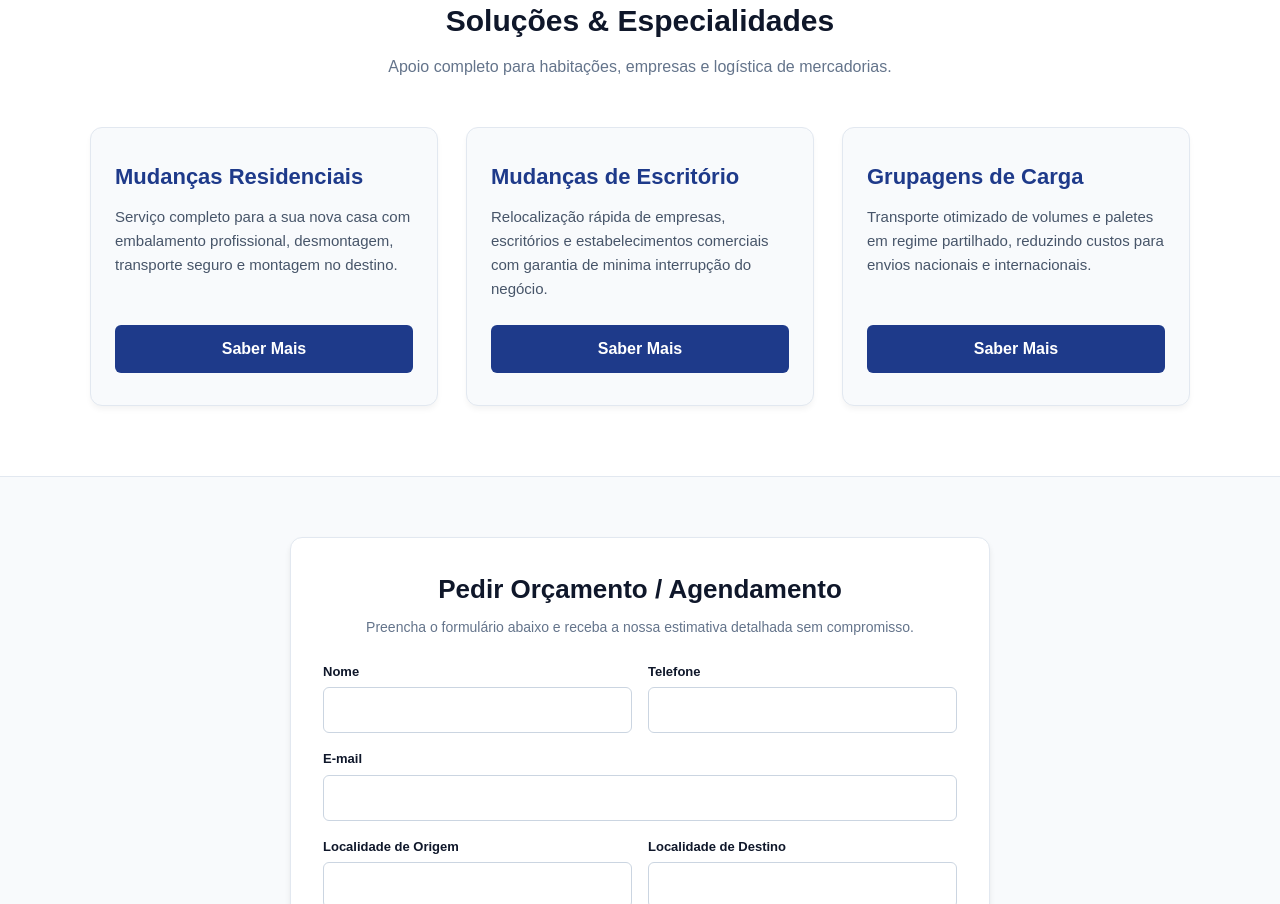
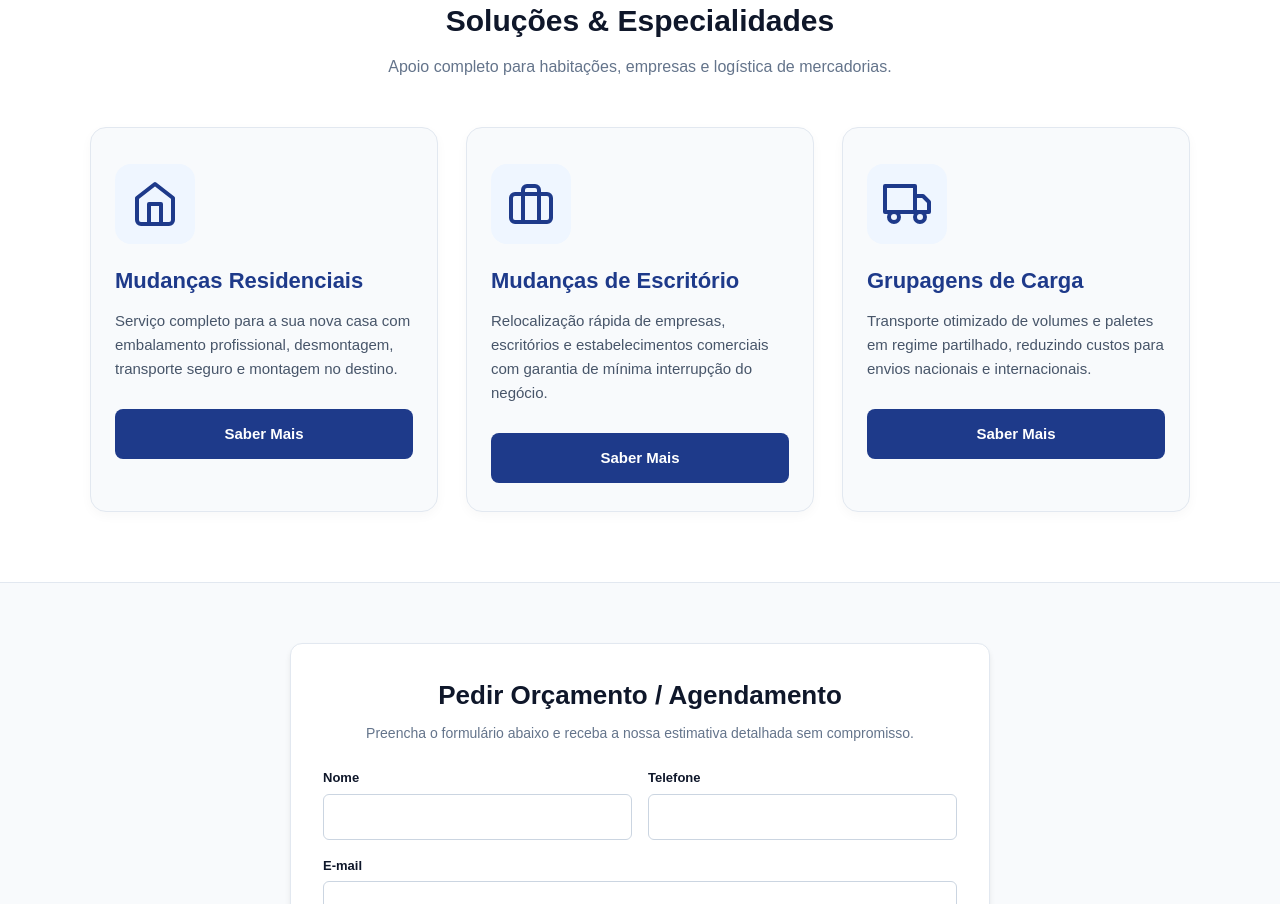
Before and after one commit to geralnortecargo-jpg/nortecargo-erp, a Next.js app: page / in a window 1280 px wide. Shown: the part 700-1604 px from the top of the page. Built offline with nearby package versions, Linux system fonts and the light colour scheme.

Commit message:
Adicionado carrossel hero com efeito de vidro e conteudo completo

```diff
--- a/app/page.tsx
+++ b/app/page.tsx
@@ -6,6 +6,7 @@ import Navbar from '@/components/Navbar';
 interface ModalData {
   title: string;
   intro: string;
+  icon: React.ReactNode;
   steps: { title: string; desc: string }[];
 }
 
@@ -20,10 +21,8 @@ export default function HomePage() {
     mensagem: '',
   });
 
-  // Estado para controlar o Pop-up Modal
   const [activeModal, setActiveModal] = useState<ModalData | null>(null);
 
-  // Dados dos Slides do Hero
   const slides = [
     {
       url: 'https://images.unsplash.com/photo-1586528116311-ad8dd3c8310d?auto=format&fit=crop&w=1600&q=80',
@@ -69,31 +68,57 @@ export default function HomePage() {
     alert('Pedido de orçamento enviado com sucesso! Entraremos em contacto brevemente.');
   };
 
-  // Conteúdo detalhado para os Pop-ups em Vidro
+  // Ícones SVG para dar vida visual aos cartões
+  const HomeIcon = () => (
+    <svg width="48" height="48" viewBox="0 0 24 24" fill="none" stroke="#1e3a8a" strokeWidth="2" strokeLinecap="round" strokeLinejoin="round">
+      <path d="M3 9l9-7 9 7v11a2 2 0 0 1-2 2H5a2 2 0 0 1-2-2z"></path>
+      <polyline points="9 22 9 12 15 12 15 22"></polyline>
+    </svg>
+  );
+
+  const OfficeIcon = () => (
+    <svg width="48" height="48" viewBox="0 0 24 24" fill="none" stroke="#1e3a8a" strokeWidth="2" strokeLinecap="round" strokeLinejoin="round">
+      <rect x="2" y="7" width="20" height="14" rx="2" ry="2"></rect>
+      <path d="M16 21V5a2 2 0 0 0-2-2h-4a2 2 0 0 0-2 2v16"></path>
+    </svg>
+  );
+
+  const CargoIcon = () => (
+    <svg width="48" height="48" viewBox="0 0 24 24" fill="none" stroke="#1e3a8a" strokeWidth="2" strokeLinecap="round" strokeLinejoin="round">
+      <rect x="1" y="3" width="15" height="13"></rect>
+      <polygon points="16 8 20 8 23 11 23 16 16 16 16 8"></polygon>
+      <circle cx="5.5" cy="18.5" r="2.5"></circle>
+      <circle cx="18.5" cy="18.5" r="2.5"></circle>
+    </svg>
+  );
+
   const modalContent: Record<string, ModalData> = {
     residenciais: {
       title: 'Mudanças Residenciais',
+      icon: <HomeIcon />,
       intro: 'O nosso processo chave-na-mão garante a máxima tranquilidade para si e para a sua família durante a mudança de casa.',
       steps: [
         { title: '1. Avaliação e Planeamento', desc: 'Levantamento das volumetrias, acessos (escadas/elevadores) e definição do plano logístico.' },
-        { title: '2. Desmontagem e Embalamento', desc: 'Proteção de móveis com plástico bolha e mantas térmicas. Embalamento etiquetado de louças, roupas e objetos frágeis.' },
-        { title: '3. Carregamento e Elevação Exterior', desc: 'Acomodação segura na frota e utilização de elevador exterior quando necessário para evitar danos no imóvel.' },
-        { title: '4. Transporte e Montagem no Destino', desc: 'Transporte com rastreio, descarregamento, montagem integral do mobiliário e colocação no local final.' }
+        { title: '2. Desmontagem e Embalamento', desc: 'Proteção de móveis com plástico bolha e mantas térmicas. Embalamento etiquetado de louças e objetos frágeis.' },
+        { title: '3. Carregamento e Elevação Exterior', desc: 'Acomodação segura na frota e utilização de elevador exterior quando necessário.' },
+        { title: '4. Transporte e Montagem no Destino', desc: 'Transporte com rastreio, descarregamento e montagem integral do mobiliário no local final.' }
       ]
     },
     escritorio: {
       title: 'Mudanças de Escritório & Empresas',
+      icon: <OfficeIcon />,
       intro: 'Planificação rigorosa orientada para minimizar o tempo de inatividade da sua empresa e proteger o seu ativo.',
       steps: [
         { title: '1. Inventário e Identificação', desc: 'Mapeamento de postos de trabalho, documentação, ficheiros confidenciais e equipamentos de informática.' },
-        { title: '2. Embalamento Técnico de TI', desc: 'Acondicionamento especializado de computadores, servidores, monitores e periféricos com proteção antiestática.' },
+        { title: '2. Embalamento Técnico de TI', desc: 'Acondicionamento especializado de computadores, servidores e monitores com proteção antiestática.' },
         { title: '3. Desmontagem de Mobiliário de Escritório', desc: 'Desmontagem técnica de bancadas, secretárias compostas e estantes industriais.' },
         { title: '4. Reinstalação Rápida', desc: 'Transporte prioritário e posicionamento do mobiliário no novo espaço conforme o layout pré-definido.' }
       ]
     },
     grupagens: {
       title: 'Grupagens de Carga & LTL',
-      intro: 'A solução ideal para enviar mercadorias sem necessidade de contratar um camião completo, reduzindo custos de transporte.',
+      icon: <CargoIcon />,
+      intro: 'A solução ideal para enviar mercadorias sem necessidade de contratar um camião completo, reduzindo custos.',
       steps: [
         { title: '1. Consolidação da Carga', desc: 'Recolha da sua mercadoria ou palete e agrupamento num centro logístico estratégico.' },
         { title: '2. Triagem e Trâmites Alfandegários', desc: 'Gestão da documentação de transporte, CMR e desalfandegamento em rotas internacionais.' },
@@ -105,10 +130,9 @@ export default function HomePage() {
 
   return (
     <main style={{ minHeight: '100vh', backgroundColor: '#f8fafc', color: '#0f172a', fontFamily: 'sans-serif' }}>
-      {/* 1. Navbar Integradada */}
       <Navbar />
 
-      {/* 2. Hero Section com Carrossel e Glassmorphism */}
+      {/* Hero Section com Carrossel */}
       <section id="home" style={{ position: 'relative', width: '100%', height: '520px', overflow: 'hidden' }}>
         {slides.map((slide, index) => (
           <div
@@ -175,7 +199,7 @@ export default function HomePage() {
         </div>
       </section>
 
-      {/* 3. Secção de Serviços (3 Caixas lado a lado com Pop-up) */}
+      {/* Secção de Serviços (3 Caixas Animadas com Ícones) */}
       <section id="servicos" style={{ padding: '70px 20px', backgroundColor: '#ffffff', borderBottom: '1px solid #e2e8f0' }}>
         <div style={{ maxWidth: '1100px', margin: '0 auto' }}>
           <h2 style={{ fontSize: '30px', fontWeight: '800', textAlign: 'center', marginBottom: '12px' }}>
@@ -186,58 +210,108 @@ export default function HomePage() {
           </p>
 
           <div style={{ display: 'grid', gridTemplateColumns: 'repeat(auto-fit, minmax(300px, 1fr))', gap: '28px' }}>
+
             {/* Caixa 1: Mudanças Residenciais */}
-            <div style={{ backgroundColor: '#f8fafc', padding: '32px 24px', borderRadius: '12px', border: '1px solid #e2e8f0', display: 'flex', flexDirection: 'column', justifyContent: 'space-between', boxShadow: '0 4px 6px -1px rgba(0,0,0,0.05)' }}>
+            <div
+              style={{
+                backgroundColor: '#f8fafc',
+                padding: '36px 24px 28px 24px',
+                borderRadius: '16px',
+                border: '1px solid #e2e8f0',
+                display: 'flex',
+                flexDirection: 'column',
+                justify: 'space-between',
+                boxShadow: '0 4px 12px rgba(0,0,0,0.03)',
+                transition: 'transform 0.3s ease, box-shadow 0.3s ease'
+              }}
+              className="hover-card"
+            >
               <div>
+                <div style={{ width: '80px', height: '80px', backgroundColor: '#eff6ff', borderRadius: '16px', display: 'flex', alignItems: 'center', justifyContent: 'center', marginBottom: '20px' }}>
+                  <HomeIcon />
+                </div>
                 <h3 style={{ fontSize: '22px', fontWeight: '700', color: '#1e3a8a', marginBottom: '12px' }}>Mudanças Residenciais</h3>
-                <p style={{ color: '#475569', fontSize: '15px', lineHeight: '1.6', marginBottom: '24px' }}>
+                <p style={{ color: '#475569', fontSize: '15px', lineHeight: '1.6', marginBottom: '28px' }}>
                   Serviço completo para a sua nova casa com embalamento profissional, desmontagem, transporte seguro e montagem no destino.
                 </p>
               </div>
               <button
                 onClick={() => setActiveModal(modalContent.residenciais)}
-                style={{ backgroundColor: '#1e3a8a', color: '#ffffff', border: 'none', padding: '12px 20px', borderRadius: '6px', fontWeight: '600', cursor: 'pointer', width: '100%' }}
+                style={{ backgroundColor: '#1e3a8a', color: '#ffffff', border: 'none', padding: '14px 20px', borderRadius: '8px', fontWeight: '600', cursor: 'pointer', width: '100%', fontSize: '15px', transition: 'background-color 0.2s' }}
               >
                 Saber Mais
               </button>
             </div>
 
             {/* Caixa 2: Mudanças de Escritório */}
-            <div style={{ backgroundColor: '#f8fafc', padding: '32px 24px', borderRadius: '12px', border: '1px solid #e2e8f0', display: 'flex', flexDirection: 'column', justifyContent: 'space-between', boxShadow: '0 4px 6px -1px rgba(0,0,0,0.05)' }}>
+            <div
+              style={{
+                backgroundColor: '#f8fafc',
+                padding: '36px 24px 28px 24px',
+                borderRadius: '16px',
+                border: '1px solid #e2e8f0',
+                display: 'flex',
+                flexDirection: 'column',
+                justify: 'space-between',
+                boxShadow: '0 4px 12px rgba(0,0,0,0.03)',
+                transition: 'transform 0.3s ease, box-shadow 0.3s ease'
+              }}
+              className="hover-card"
+            >
               <div>
+                <div style={{ width: '80px', height: '80px', backgroundColor: '#eff6ff', borderRadius: '16px', display: 'flex', alignItems: 'center', justifyContent: 'center', marginBottom: '20px' }}>
+                  <OfficeIcon />
+                </div>
                 <h3 style={{ fontSize: '22px', fontWeight: '700', color: '#1e3a8a', marginBottom: '12px' }}>Mudanças de Escritório</h3>
-                <p style={{ color: '#475569', fontSize: '15px', lineHeight: '1.6', marginBottom: '24px' }}>
-                  Relocalização rápida de empresas, escritórios e estabelecimentos comerciais com garantia de minima interrupção do negócio.
+                <p style={{ color: '#475569', fontSize: '15px', lineHeight: '1.6', marginBottom: '28px' }}>
+                  Relocalização rápida de empresas, escritórios e estabelecimentos comerciais com garantia de mínima interrupção do negócio.
                 </p>
               </div>
               <button
                 onClick={() => setActiveModal(modalContent.escritorio)}
-                style={{ backgroundColor: '#1e3a8a', color: '#ffffff', border: 'none', padding: '12px 20px', borderRadius: '6px', fontWeight: '600', cursor: 'pointer', width: '100%' }}
+                style={{ backgroundColor: '#1e3a8a', color: '#ffffff', border: 'none', padding: '14px 20px', borderRadius: '8px', fontWeight: '600', cursor: 'pointer', width: '100%', fontSize: '15px', transition: 'background-color 0.2s' }}
               >
                 Saber Mais
               </button>
             </div>
 
             {/* Caixa 3: Grupagens de Carga */}
-            <div style={{ backgroundColor: '#f8fafc', padding: '32px 24px', borderRadius: '12px', border: '1px solid #e2e8f0', display: 'flex', flexDirection: 'column', justifyContent: 'space-between', boxShadow: '0 4px 6px -1px rgba(0,0,0,0.05)' }}>
+            <div
+              style={{
+                backgroundColor: '#f8fafc',
+                padding: '36px 24px 28px 24px',
+                borderRadius: '16px',
+                border: '1px solid #e2e8f0',
+                display: 'flex',
+                flexDirection: 'column',
+                justify: 'space-between',
+                boxShadow: '0 4px 12px rgba(0,0,0,0.03)',
+                transition: 'transform 0.3s ease, box-shadow 0.3s ease'
+              }}
+              className="hover-card"
+            >
               <div>
+                <div style={{ width: '80px', height: '80px', backgroundColor: '#eff6ff', borderRadius: '16px', display: 'flex', alignItems: 'center', justifyContent: 'center', marginBottom: '20px' }}>
+                  <CargoIcon />
+                </div>
                 <h3 style={{ fontSize: '22px', fontWeight: '700', color: '#1e3a8a', marginBottom: '12px' }}>Grupagens de Carga</h3>
-                <p style={{ color: '#475569', fontSize: '15px', lineHeight: '1.6', marginBottom: '24px' }}>
+                <p style={{ color: '#475569', fontSize: '15px', lineHeight: '1.6', marginBottom: '28px' }}>
                   Transporte otimizado de volumes e paletes em regime partilhado, reduzindo custos para envios nacionais e internacionais.
                 </p>
               </div>
               <button
                 onClick={() => setActiveModal(modalContent.grupagens)}
-                style={{ backgroundColor: '#1e3a8a', color: '#ffffff', border: 'none', padding: '12px 20px', borderRadius: '6px', fontWeight: '600', cursor: 'pointer', width: '100%' }}
+                style={{ backgroundColor: '#1e3a8a', color: '#ffffff', border: 'none', padding: '14px 20px', borderRadius: '8px', fontWeight: '600', cursor: 'pointer', width: '100%', fontSize: '15px', transition: 'background-color 0.2s' }}
               >
                 Saber Mais
               </button>
             </div>
+
           </div>
         </div>
       </section>
 
-      {/* Pop-up Modal em Vidro (Glassmorphism) */}
+      {/* Pop-up Modal em Vidro com Ícone */}
       {activeModal && (
         <div
           style={{
@@ -259,29 +333,28 @@ export default function HomePage() {
         >
           <div
             style={{
-              backgroundColor: 'rgba(255, 255, 255, 0.92)',
+              backgroundColor: 'rgba(255, 255, 255, 0.94)',
               backdropFilter: 'blur(16px)',
               WebkitBackdropFilter: 'blur(16px)',
               border: '1px solid rgba(255, 255, 255, 0.5)',
-              borderRadius: '16px',
+              borderRadius: '20px',
               maxWidth: '650px',
               width: '100%',
               maxHeight: '90vh',
               overflowY: 'auto',
-              padding: '32px',
+              padding: '36px',
               boxShadow: '0 25px 50px -12px rgba(0, 0, 0, 0.35)',
               position: 'relative',
               color: '#0f172a'
             }}
             onClick={(e) => e.stopPropagation()}
           >
-            {/* Botão Fechar */}
             <button
               onClick={() => setActiveModal(null)}
               style={{
                 position: 'absolute',
-                top: '16px',
-                right: '16px',
+                top: '20px',
+                right: '20px',
                 backgroundColor: '#e2e8f0',
                 border: 'none',
                 borderRadius: '50%',
@@ -296,17 +369,23 @@ export default function HomePage() {
               ✕
             </button>
 
-            <h2 style={{ fontSize: '26px', fontWeight: '800', color: '#1e3a8a', marginBottom: '12px' }}>
-              {activeModal.title}
-            </h2>
+            <div style={{ display: 'flex', alignItems: 'center', gap: '16px', marginBottom: '16px' }}>
+              <div style={{ width: '56px', height: '56px', backgroundColor: '#eff6ff', borderRadius: '12px', display: 'flex', alignItems: 'center', justifyContent: 'center' }}>
+                {activeModal.icon}
+              </div>
+              <h2 style={{ fontSize: '26px', fontWeight: '800', color: '#1e3a8a', margin: 0 }}>
+                {activeModal.title}
+              </h2>
+            </div>
+
             <p style={{ color: '#475569', fontSize: '15px', marginBottom: '24px', lineHeight: '1.5' }}>
               {activeModal.intro}
             </p>
 
             <div style={{ display: 'flex', flexDirection: 'column', gap: '16px', marginBottom: '28px' }}>
               {activeModal.steps.map((step, idx) => (
-                <div key={idx} style={{ backgroundColor: '#ffffff', padding: '16px', borderRadius: '8px', border: '1px solid #cbd5e1' }}>
-                  <h4 style={{ fontSize: '16px', fontWeight: '700', color: '#0f172a', marginBottom: '4px' }}>
+                <div key={idx} style={{ backgroundColor: '#ffffff', padding: '16px 20px', borderRadius: '12px', border: '1px solid #e2e8f0', boxShadow: '0 2px 4px rgba(0,0,0,0.02)' }}>
+                  <h4 style={{ fontSize: '16px', fontWeight: '700', color: '#1e3a8a', marginBottom: '4px' }}>
                     {step.title}
                   </h4>
                   <p style={{ fontSize: '14px', color: '#64748b', margin: 0, lineHeight: '1.5' }}>
@@ -318,7 +397,7 @@ export default function HomePage() {
 
             <button
               onClick={() => setActiveModal(null)}
-              style={{ backgroundColor: '#1e3a8a', color: '#ffffff', border: 'none', padding: '12px 24px', borderRadius: '8px', fontWeight: 'bold', cursor: 'pointer', width: '100%', fontSize: '15px' }}
+              style={{ backgroundColor: '#1e3a8a', color: '#ffffff', border: 'none', padding: '14px 24px', borderRadius: '10px', fontWeight: 'bold', cursor: 'pointer', width: '100%', fontSize: '15px' }}
             >
               Fechar Detalhes
             </button>
@@ -326,7 +405,7 @@ export default function HomePage() {
         </div>
       )}
 
-      {/* 4. Secção Agendamento e Formulário de Orçamento */}
+      {/* Form de Agendamento */}
       <section id="agendamento" style={{ padding: '60px 20px', backgroundColor: '#f8fafc', borderBottom: '1px solid #e2e8f0' }}>
         <div style={{ maxWidth: '700px', margin: '0 auto', backgroundColor: '#ffffff', padding: '32px', borderRadius: '12px', boxShadow: '0 4px 6px -1px rgba(0, 0, 0, 0.1)', border: '1px solid #e2e8f0' }}>
           <h2 style={{ fontSize: '26px', fontWeight: '700', textAlign: 'center', marginBottom: '8px' }}>
@@ -386,7 +465,7 @@ export default function HomePage() {
         </div>
       </section>
 
-      {/* 5. Secção Contacto */}
+      {/* Secção Contacto */}
       <section id="contacto" style={{ padding: '60px 20px', backgroundColor: '#ffffff' }}>
         <div style={{ maxWidth: '1100px', margin: '0 auto', textAlign: 'center' }}>
           <h2 style={{ fontSize: '28px', fontWeight: '700', marginBottom: '16px' }}>Contacte-nos</h2>
```
